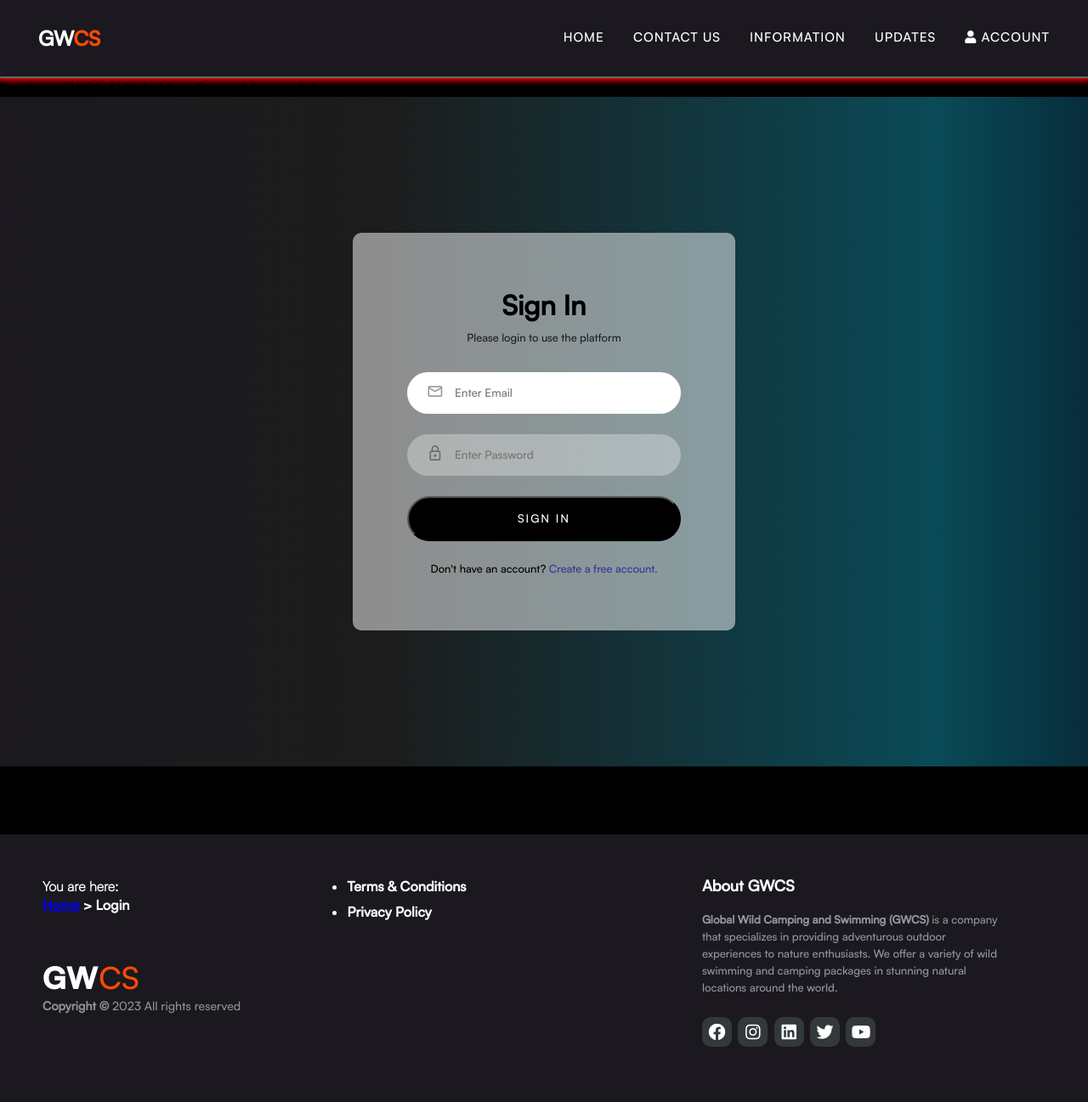
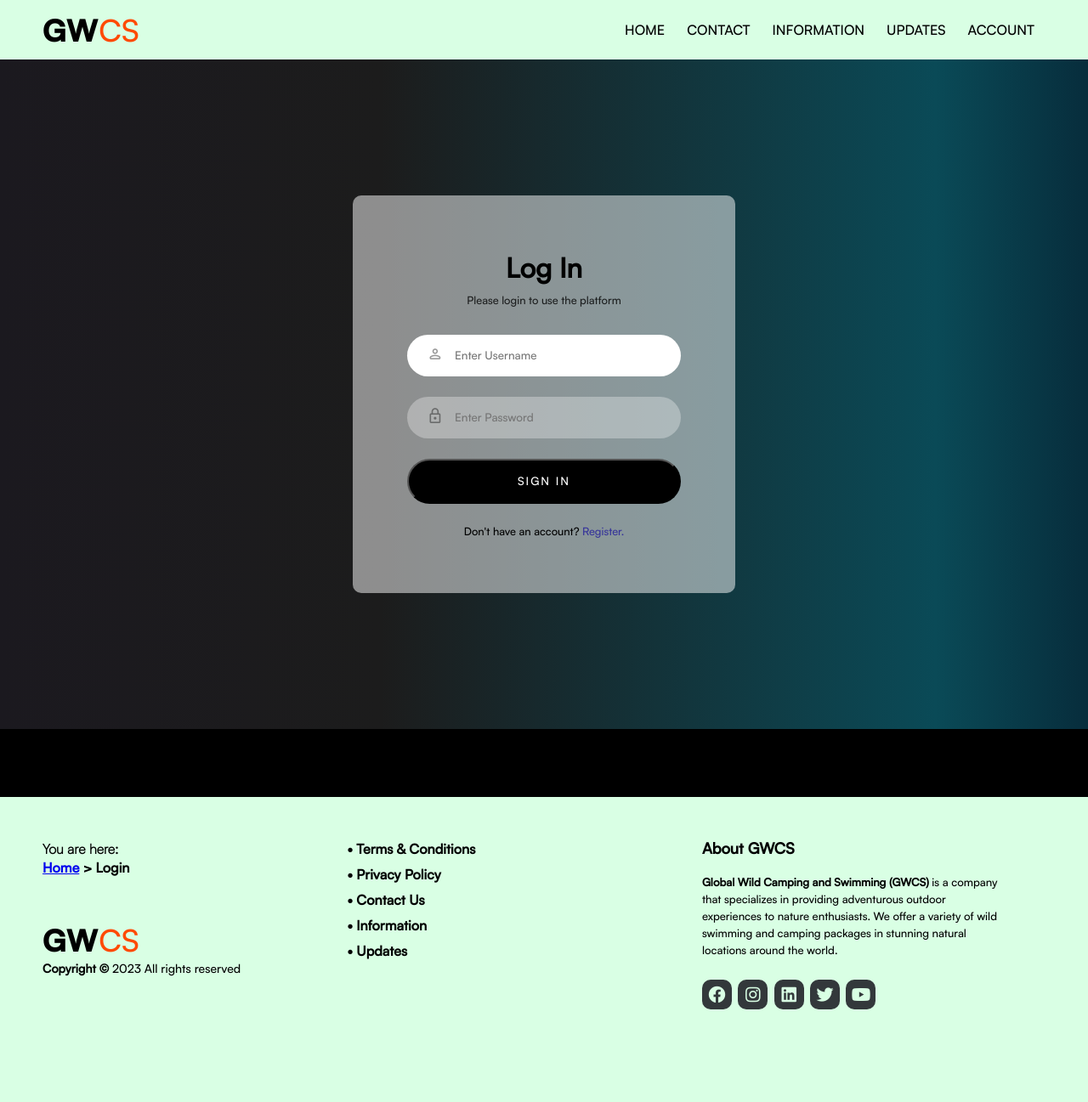
Before and after one commit to fish-afk/GWCS-leisure, a PHP site: page /login.php in a window 1280 px wide. Shown: the whole page at 85% size. After the commit the page ends 1188 px from the top, so only its background shows below. Run offline with PHP 8.4, Linux system fonts and the light colour scheme.

Commit message:
theme change

```diff
--- a/css/footer.css
+++ b/css/footer.css
@@ -30,13 +30,10 @@ footer {
 	footer {
 		position: static;
 	}
-	header {
-		padding-top: 40px;
-	}
 }
 
 .footer-distributed {
-	background-color: #1b191f;
+	background-color: #d9ffe4;
 	box-sizing: border-box;
 	width: 100%;
 	text-align: left;
@@ -59,7 +56,7 @@ footer {
 }
 
 .footer-distributed h3 {
-	color: #ffffff;
+	color: #000;
 	font: normal 36px "Satoshi-dark";
 	margin: 0;
 }
@@ -71,7 +68,7 @@ footer {
 /* Footer links */
 
 .footer-distributed .footer-links {
-	color: #ffffff;
+	color: #000;
 	margin: 20px 0 12px;
 }
 
@@ -83,7 +80,7 @@ footer {
 }
 
 .footer-distributed .footer-company-name {
-	color: #8f9296;
+	color: #000;
 	font-size: 14px;
 	font-weight: normal;
 	margin: 0;
@@ -95,14 +92,15 @@ footer {
 	width: 35%;
 }
 
-.footer-center ul li{
-	color: white;
+.footer-center ul li {
+	list-style: none;
+	color: black;
 	padding-bottom: 0.5rem;
 }
 
 .footer-distributed .footer-center i {
 	background-color: #33383b;
-	color: #ffffff;
+	color: #000;
 	font-size: 25px;
 	width: 38px;
 	height: 38px;
@@ -120,7 +118,7 @@ footer {
 
 .footer-distributed .footer-center p {
 	display: inline-block;
-	color: #ffffff;
+	color: #000;
 	vertical-align: middle;
 	margin: 0;
 }
@@ -145,7 +143,7 @@ footer {
 
 .footer-distributed .footer-company-about {
 	line-height: 20px;
-	color: #92999f;
+	color: black;
 	font-size: 13px;
 	font-weight: normal;
 	margin: 0;
@@ -153,7 +151,7 @@ footer {
 
 .footer-distributed .footer-company-about span {
 	display: block;
-	color: #ffffff;
+	color: #000;
 	font-size: 18px;
 	font-weight: bold;
 	margin-bottom: 20px;
@@ -171,7 +169,7 @@ footer {
 	background-color: #33383b;
 	border-radius: 10px;
 	font-size: 20px;
-	color: #ffffff;
+	color: #d9ffe4;
 	text-align: center;
 	line-height: 35px;
 	margin-right: 3px;
@@ -202,7 +200,7 @@ footer {
 
 .breadcrumb {
 	margin-bottom: 50px;
-	color: white;
+	color: black;
 }
 
 .breadcrumb h4 {
--- a/css/navbar.css
+++ b/css/navbar.css
@@ -1,149 +1,85 @@
-@font-face {
-    font-family: 'Satoshi-light';
-    src: url("../assets/fonts/Satoshi-Light.ttf") format("truetype")
+header {
+	background-color: #d9ffe4;
+	width: 100%;
+	height: 70px;
+	display: flex;
+	align-items: center;
+	justify-content: space-between;
+	padding: 0 50px;
+}
+header .logo {
+	font-size: 30px;
+	text-transform: uppercase;
 }
 
-@font-face {
-    font-family: 'Satoshi-dark';
-    src: url("../assets/fonts/Satoshi-Black.ttf") format("truetype")
+header .logo h3 {
+	color: #000;
+	font: normal 36px "Satoshi-dark";
+	margin: 0;
 }
 
-@font-face {
-    font-family: 'Satoshi-bold';
-    src: url("../assets/fonts/Satoshi-Bold.ttf") format("truetype")
+header .logo h3 span {
+	color: #ff4a04;
 }
 
-@font-face {
-    font-family: 'Satoshi-medium';
-    src: url("../assets/fonts/Satoshi-Medium.ttf") format("truetype")
+header nav ul {
+	display: flex;
 }
 
-
-.header-area {
-     font-size: 15px;
-    font-family: 'Satoshi-medium';
-    background-color: #1b191f;
-    width: 100%;
-    padding: 12px 30px;
-    z-index: 999;
-    border-bottom: 2px solid #909090ad;
-    box-shadow: 0px 0px 7px 3px red;
-}
-.header-container {
-    display: table;
-    width: 100%;
-    margin: auto;
-}
-.site-logo {
-    float: left;
-    padding: 17px 0px;
-}
-.site-logo a {
-    color: #fff;
+nav ul li {
 	text-decoration: none;
-    font-size: 24px;
-    font-weight: 600;
-    padding: 15px;
-}
-.site-logo span {
-    color: #ff4a04;
-}
-.site-nav-menu {
-    float: right;
-}
-.primary-menu{
 	list-style: none;
 }
-.primary-menu li {
+header nav ul li a {
+	text-decoration: none;
 	display: inline-block;
-    margin: 21px 5px;
+	color: #000;
+	padding: 5px 0;
+	margin: 0 10px;
+	border: 3px solid transparent;
+	text-transform: uppercase;
+	transition: 0.2s;
 }
-.primary-menu a {
-    color: #fff;
-    position: relative;
-    text-decoration: none;
-    text-transform: uppercase;
-    font-weight: 500;
-    letter-spacing: 1px;
-    padding: 15px 10px;
-    transition: .5s;
+header nav ul li a:hover,
+header nav ul li a.active {
+	border-bottom-color: dodgerblue;
 }
-.primary-menu a:hover,
-.primary-menu .active {
-    color:#f06c37;
-}
-.primary-menu li a:after {
-    content: "";
-    position: absolute;
-    width: 0%;
-    height: 2px;
-    background: #ff4a04;
-    bottom: 0px;
-    left: 0;
-    transition: all .5s;
-}
-.primary-menu li a:hover:after {
-    width: 100%;
-}
-.primary-menu li .active:after{
-    width: 100%;
-}
-
-
-.mobile-nav{
+.hamburger {
+	cursor: pointer;
 	display: none;
 }
-.mobile-nav i{
-    float: right;
-    margin: 10px;
-    padding: 10px;
-    font-size: 24px;
-    color: #fff;
-    outline: none;
-    cursor: pointer;
+.hamburger div {
+	width: 30px;
+	height: 3px;
+	margin: 5px 0;
+	background: #000;
 }
-
-
-section#hero-section {
-    width: 100%;
-    height: 100vh;
-    background: url(../img/ny_nu1it.jpg);
-    background-repeat: no-repeat;
-    background-size: cover;
-    background-position: center center;
+@media only screen and (max-width: 900px) {
+	header {
+		padding: 0 30px;
 	}
-
-/* Responsive css */
-
-@media only screen and (max-width: 900px) {
-    .site-nav-menu {
-        float: none;
-        position: absolute;
-        background: #1b191f;
-        width: 100%;
-        left: 0;
-        top: 85px;
-        padding: 30px 0px 150px 0px;
-        border-top: 1px solid #4a4848;
-        clip-path: circle(0% at 100% 0%);
-        transition: all .8s;
 }
-    .primary-menu li {
-        display: block;
-        text-align: center;
-        margin: 25px 5px;
-    }
-    .mobile-nav{
+@media only screen and (max-width: 700px) {
+	.hamburger {
 		display: block;
 	}
-    .mobile-menu {
-        clip-path: circle(112% at 100% 0%);
+	header nav {
+		position: absolute;
+		width: 100%;
+		left: -100%;
+		top: 70px;
+		width: 100%;
+		background: #fff;
+		padding: 30px;
+		transition: 0.3s;
 	}
-    .primary-menu li a:after{
-        display: none;
+	header #nav_check:checked ~ nav {
+		left: 0;
+	}
+	header nav ul {
+		display: block;
+	}
+	header nav ul li a {
+		margin: 5px 0;
 	}
 }
-
-.acc{
-    color: white;
-}
--- a/includes/db_connect.php
+++ b/includes/db_connect.php
@@ -17,10 +17,9 @@
     $sql = "CREATE DATABASE IF NOT EXISTS $dbname";
 
     //Outcome to whether the database has been setup
-    if (mysqli_query($conn, $sql)) {
-        echo "Database $dbname Created Successfully";
-    } else {
+    if ($conn->connect_error) {
         echo "Error Creating $dbname Database: " . $conn->connect_error;
+        die();
     }
 
 
--- a/includes/footer.php
+++ b/includes/footer.php
@@ -59,8 +59,11 @@ function breadcrumbs($separator = ' &raquo; ', $home = 'Home')
 
     <div class="footer-center">
         <ul>
-            <li>Terms & Conditions</li>
-            <li>Privacy Policy</li>
+            <li>• Terms & Conditions</li>
+            <li>• Privacy Policy</li>
+            <li>• Contact Us</li>
+            <li>• Information</li>
+            <li>• Updates</li>
         </ul>
     </div>
 
--- a/includes/navbar.php
+++ b/includes/navbar.php
@@ -1,24 +1,32 @@
-<header class="header-area">
-    <script type="text/javascript" src="../js/jquery.js"></script>
-
-    <div class="header-container">
-        <div class="site-logo">
-            <a href="/">GW<span>CS</span></a>
-        </div>
-        <div class="mobile-nav">
-            <i class="fas fa-bars"></i>
-        </div>
-        <div class="site-nav-menu">
-            <ul class="primary-menu">
-                <li><a href="/" class="links">Home</a></li>
-                <li><a href="/contact.php" class="links">Contact Us</a></li>
-                <li><a href="#" class="links">Information</a></li>
-                <li><a href="#" class="links">Updates</a></li>
-                <li><a href="/account.php" class="links"><i class="fa fa-user"></i> Account</a></li>
-
-            </ul>
-        </div>
+<header>
+    <div class="logo">
+        <h3>GW<span>CS</span></h3>
     </div>
+    <input type="checkbox" id="nav_check" hidden>
+    <nav>
+        <ul>
+            <li>
+                <a class="links" href="/index.php">Home</a>
+            </li>
+            <li>
+                <a class="links" href="/contact.php">Contact</a>
+            </li>
+            <li>
+                <a class="links" href="/information.php">information</a>
+            </li>
+            <li>
+                <a class="links" href="/updates.php">Updates</a>
+            </li>
+            <li>
+                <a class="links" href="/account.php">Account</a>
+            </li>
+        </ul>
+    </nav>
+    <label for="nav_check" class="hamburger">
+        <div></div>
+        <div></div>
+        <div></div>
+    </label>
 
     <script>
         const links = document.querySelectorAll('.links');
--- a/login.php
+++ b/login.php
@@ -9,7 +9,23 @@
     $attempt = 0;
 
     function login($username, $password){
-        return true;
+        global $conn;
+        // Query the database for the user with the matching username and password
+        $sql = "SELECT * FROM users WHERE username='$username' AND password='$password'";
+        $result = mysqli_query($conn, $sql);
+
+        // Check if the query returned a row
+        if (mysqli_num_rows($result) === 1) {
+            // Set the session variable
+            $_SESSION['username'] = $username;
+
+            // Redirect to the account page
+            header('Location: account.php');
+            exit();
+        } else {
+            // Display an error message if the login failed
+            header('Location: index.php');
+        }
     }
 
     if(isset($_POST['username']) && isset($_POST['password'])){
@@ -25,23 +41,23 @@
             <div class="login-card">
 
                 <div class="login-card-header">
-                    <h1>Sign In</h1>
+                    <h1>Log In</h1>
                     <div>Please login to use the platform</div>
                 </div>
-                <form class="login-card-form">
+                <form class="login-card-form" action="/login.php" method="POST">
                     <div class="form-item">
-                        <span class="form-item-icon material-symbols-rounded">mail</span>
-                        <input type="text" placeholder="Enter Email" id="emailForm" autofocus required>
+                        <span class="form-item-icon material-symbols-rounded">person</span>
+                        <input type="text" placeholder="Enter Username" name="username" id="emailForm" autofocus required>
                     </div>
                     <div class="form-item">
                         <span class="form-item-icon material-symbols-rounded">lock</span>
-                        <input type="password" placeholder="Enter Password" id="passwordForm" required>
+                        <input type="password" placeholder="Enter Password" name="password" id="passwordForm" required>
                     </div>
 
                     <button type="submit">Sign In</button>
                 </form>
                 <div class="login-card-footer">
-                    Don't have an account? <a href="#">Create a free account.</a>
+                    Don't have an account? <a href="/register.php">Register.</a>
                 </div>
             </div>
 
```
Also changed, not shown: css/index.css (+98 -110 lines). Lines whose indentation alone changed are shown as unchanged.
